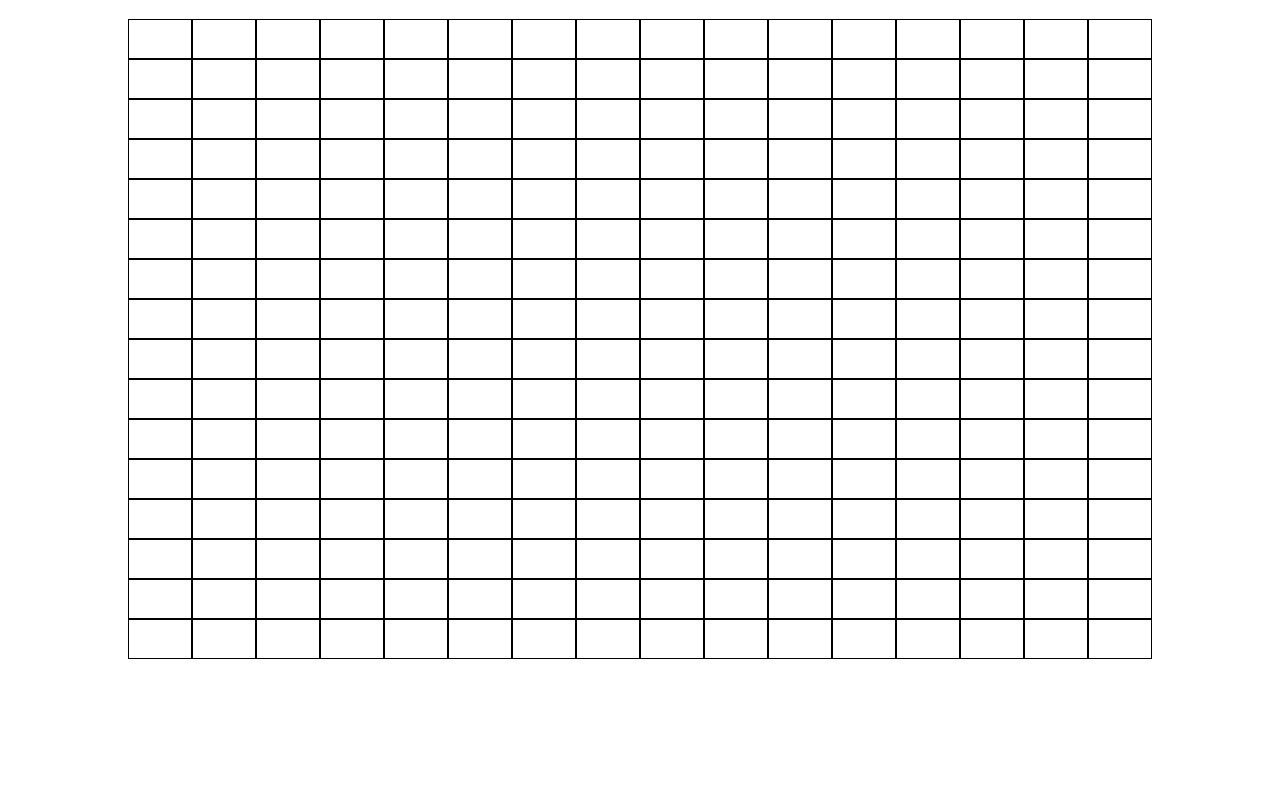
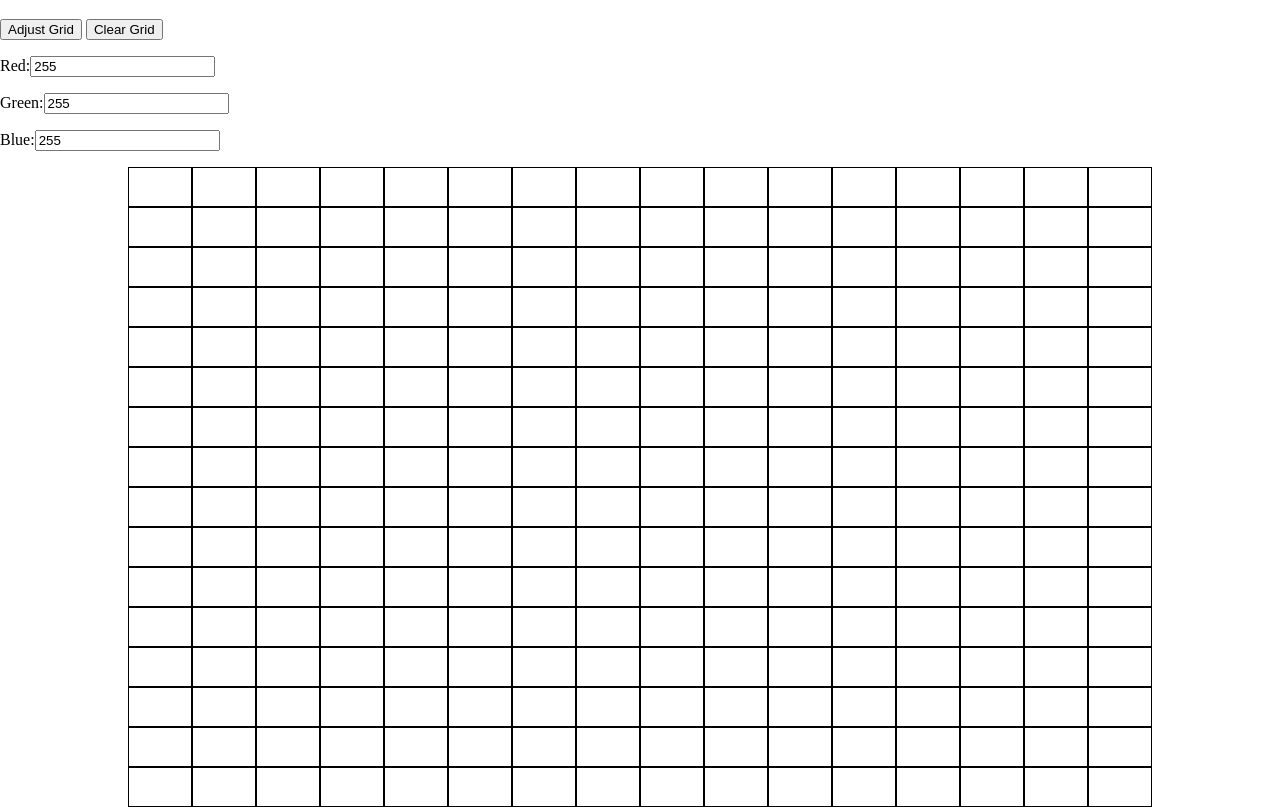
Before and after one commit to yayonyt/odin-etch-a-sketch, a plain HTML site: page index.html in a window 1280 px wide. Shown: the part 104-911 px from the top of the page. Before the commit the page ends 821 px from the top, so only its background shows below. Drawn offline with Linux system fonts and the light colour scheme.

Commit message:
feat(etch-a-sketch): add grid controls and dynamic grid
- Add Adjust Grid, Clear Grid, and RGB inputs to index.html
- Refactor main.js to generate dynamic grid via drawSquares()
- Size squares based on configurable sideLength (default 16)
- Wire Clear Grid to redraw grid and update console logs
- RGB inputs are in DOM but not yet wired into coloring logic

```diff
--- a/index.html
+++ b/index.html
@@ -15,6 +15,12 @@
 
         <h1>Etch A Sketch!</h1>
 
+        <button id="sideLengthButton">Adjust Grid</button>
+        <button id="clearButton">Clear Grid</button>
+        <p>Red:<input type="number" name="Red" placeholder="R" id="red" value="255"></p>
+        <p>Green:<input type="number" name="Green" placeholder="G" id="green" value="255"></p>
+        <p>Blue:<input type="number" name="Blue" placeholder="B" id="blue" value="255"></p>
+
         <div id="container">
 
 
--- a/main.js
+++ b/main.js
@@ -1,11 +1,51 @@
 let container = document.querySelector("#container");
-console.log("container has been created");
+console.log("container has been defined");
 
-for (let i=0; i<256; i++) {
+let sideLengthButton = document.querySelector("#sideLengthButton");
+console.log("sideLengthButton has been defined");
 
-    let square = document.createElement("div");
-    square.classList.add("square");
-    container.appendChild(square);
-    console.log(`Square no. ${i} has been created`);
+let clearButton = document.querySelector("#clearButton");
+console.log("clearButton has been defined");
+
+let sideLength = 16;
+
+function drawSquares() {
+
+    container.innerHTML="";
+    for (let i=0; i<(sideLength**2); i++) {
+
+        let square = document.createElement("div");
+        square.classList.add("square");
+
+        square.style.width = `${100/sideLength}%`;
+        square.style.height = `${100/sideLength}%`;
+
+        container.appendChild(square);
+        console.log(`Square no. ${i} has been created`);
+
+        square.addEventListener('click', () => {
+
+            square.style.backgroundColor = `#000000`;
+
+        });
+
+    }
 
 }
+drawSquares();
+
+sideLengthButton.addEventListener("click", () => {
+
+    sideLength = +prompt("How many squares should be on each side of the grid?");
+    while (isNaN(sideLength) || sideLength < 1 || sideLength > 100) {
+
+        sideLength = +prompt("Please enter a number that is between 1 and 100");
+
+    }
+    console.log(`The side length is ${sideLength}`);
+
+    drawSquares();
+
+});
+
+clearButton.addEventListener("click", drawSquares);
```
